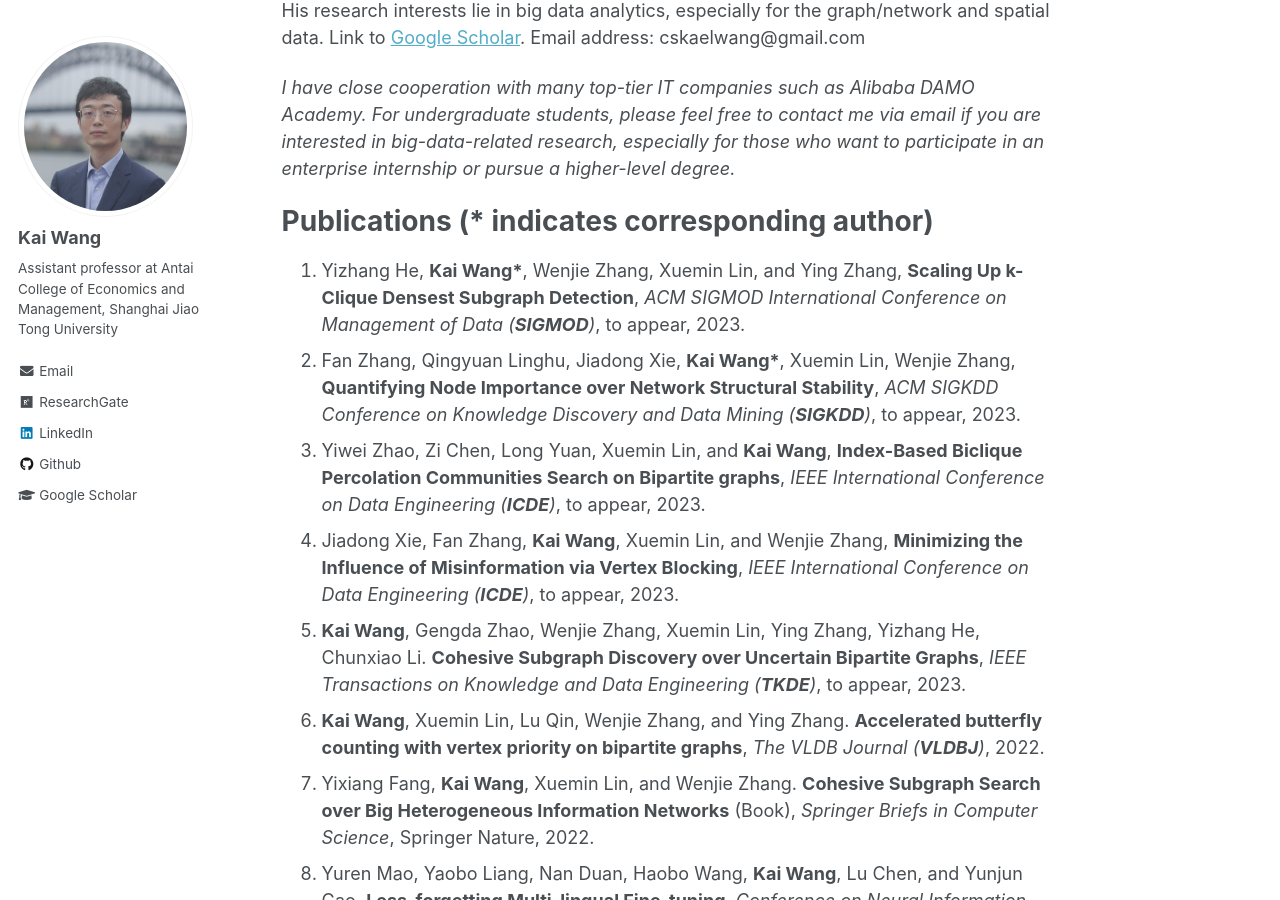
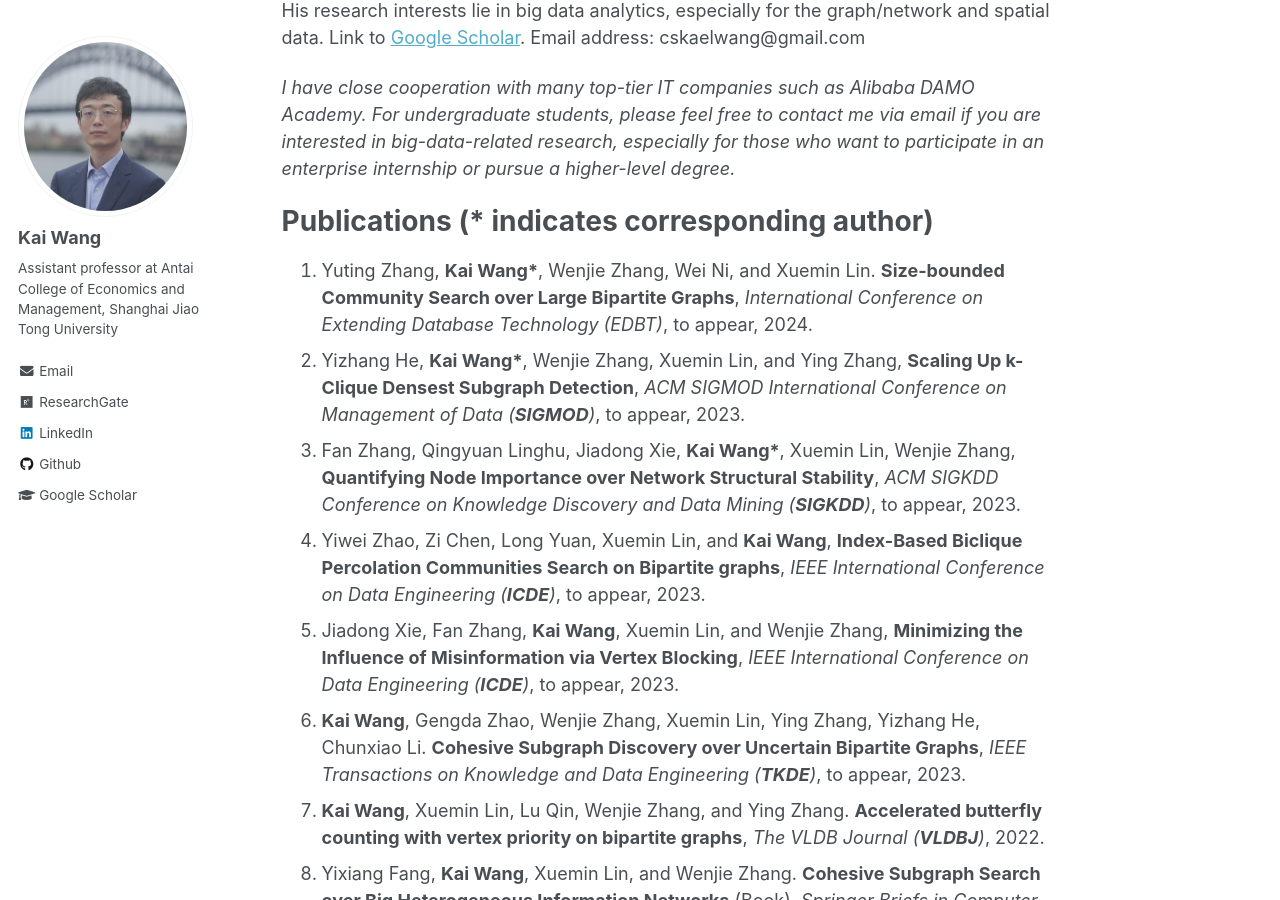
Before and after one commit to cs-kaiwang/cs-kaiwang.github.io, a Jekyll site: the page built from _pages/about.md, in a window 1280 px wide and 900 px high, scrolled down 376 px. Built offline with Jekyll 4.4.1, drawn with Linux system fonts in a browser that asks for light colours.

Commit message:
Update about.md

```diff
--- a/_pages/about.md
+++ b/_pages/about.md
@@ -16,35 +16,36 @@ His research interests lie in big data analytics, especially for the graph/netwo
 
 Publications (* indicates corresponding author)
 ======
-1. Yizhang He, **Kai Wang\***, Wenjie Zhang, Xuemin Lin, and Ying Zhang, **Scaling Up k-Clique Densest Subgraph Detection**, *ACM SIGMOD International Conference on Management of Data (**SIGMOD**)*, to appear, 2023.
-2. Fan Zhang, Qingyuan Linghu, Jiadong Xie, **Kai Wang\***, Xuemin Lin, Wenjie Zhang, **Quantifying Node Importance over Network Structural Stability**, *ACM SIGKDD Conference on Knowledge Discovery and Data Mining (**SIGKDD**)*, to appear, 2023.
-3. Yiwei Zhao, Zi Chen, Long Yuan, Xuemin Lin, and **Kai Wang**, **Index-Based Biclique Percolation Communities Search on Bipartite graphs**, *IEEE International Conference on Data Engineering (**ICDE**)*, to appear, 2023.
-4. Jiadong Xie, Fan Zhang, **Kai Wang**, Xuemin Lin, and Wenjie Zhang, **Minimizing the Influence of Misinformation via Vertex Blocking**, *IEEE International Conference on Data Engineering (**ICDE**)*, to appear, 2023.
-5. **Kai Wang**, Gengda Zhao, Wenjie Zhang, Xuemin Lin, Ying Zhang, Yizhang He, Chunxiao Li. **Cohesive Subgraph Discovery over Uncertain Bipartite Graphs**, *IEEE Transactions on Knowledge and Data Engineering (**TKDE**)*, to appear, 2023.
-6. **Kai Wang**, Xuemin Lin, Lu Qin, Wenjie Zhang, and Ying Zhang. **Accelerated butterfly counting with vertex priority on bipartite graphs**, *The VLDB Journal (**VLDBJ**)*, 2022.
-7. Yixiang Fang, **Kai Wang**, Xuemin Lin, and Wenjie Zhang. **Cohesive Subgraph Search over Big Heterogeneous Information Networks** (Book), *Springer Briefs in Computer Science*, Springer Nature, 2022.
-8. Yuren Mao, Yaobo Liang, Nan Duan, Haobo Wang, **Kai Wang**, Lu Chen, and Yunjun Gao, **Less-forgetting Multi-lingual Fine-tuning**, *Conference on Neural Information Processing Systems (**NeurIPS**)*, to appear, 2022.
-9. **Kai Wang**, Wenjie Zhang, Xuemin Lin, Lu Qin, and Alexander Zhou. **Efficient Personalized Maximum Biclique Search**, *IEEE International Conference on Data Engineering (**ICDE**)*, pages 498-511, 2022.
-10. **Kai Wang**, Wenjie Zhang, Xuemin Lin, Ying Zhang, and Shunyang Li. **Discovering Hierarchy of Bipartite Graphs with Cohesive Subgraphs**, *IEEE International Conference on Data Engineering (**ICDE**)*, pages 2291-2305, 2022.
-11. Gengda Zhao, **Kai Wang\***, Wenjie Zhang, Xuemin Lin, Ying Zhang, and Yizhang He. **Efficient Computation of Cohesive Subgraphs in Uncertain Bipartite Graphs**, *IEEE International Conference on Data Engineering (**ICDE**)*, pages 2333-2345, 2022.
-12. Yizhang He, **Kai Wang\***, Wenjie Zhang, Xuemin Lin, and Ying Zhang. **Efficient Reinforcement of Bipartite Networks at Billion Scale**, *IEEE International Conference on Data Engineering (**ICDE**)*, pages 446-458, 2022.
-13. **Kai Wang**, Wenjie Zhang, Ying Zhang, Lu Qin, and Yuting Zhang. **Discovering Significant Communities on Bipartite Graphs: An Index-based Approach**, *IEEE Transactions on Knowledge and Data Engineering (**TKDE**)*, 2021.
-14. Yuting Zhang, **Kai Wang\***, Wenjie Zhang, Xuemin Lin, and Ying Zhang. **Pareto-Optimal Community Search on Large Bipartite Graphs**, *The Conference on Information and Knowledge Management (CIKM)*, pages 2647-2656, 2021.
-15. **Kai Wang**, Yiheng Hu, Xuemin Lin, Wenjie Zhang, Lu Qin, and Ying Zhang. **CohBGA: A Cohesive Structure Based Bipartite Graph Analytics System** (Demo), *The Conference on Information and Knowledge Management (CIKM)*, pages 4799-4803, 2021.
-16. Xiaoshuang Chen, **Kai Wang\***, Xuemin Lin, Wenjie Zhang, Lu Qin, and Ying Zhang. **Efficiently Answering Reachability and Path Queries on Temporal Bipartite Graphs**, *International Conference on Very Large Data Bases (**VLDB**)*, 14(10): 1845-1858, 2021.
-17. Yixiang Fang, **Kai Wang**, Xuemin Lin, and Wenjie Zhang. **Cohesive Subgraph Search over Big Heterogeneous Information Networks: Applications, Challenges, and Solutions** (Tutorial), *ACM SIGMOD International Conference on Management of Data (**SIGMOD**)*, pages 2829-2838, 2021.
-18. **Kai Wang**, Xuemin Lin, Lu Qin, Wenjie Zhang, and Ying Zhang. **Towards Efficient Solutions of Bitruss Decomposition for Large-scale Bipartite Graphs**, *The VLDB Journal (**VLDBJ**)*, 31(2): 203-226, 2021.
-19. Yizhang He, **Kai Wang\***, Wenjie Zhang, Xuemin Lin, and Ying Zhang. **Exploring Cohesive Subgraphs with Vertex Engagement and Tie Strength in Bipartite Graphs**, *Information Sciences*, 572: 277-296, 2021.
-20. Fan Zhang, Jiadong Xie, **Kai Wang**, Shiyu Yang, Yu Jiang. **Discovering Key Users for Defending Network Structural Stability**, *World Wide Web*, 25(2): 679-701, 2021.
-21. Bo Tang, Man Lung Yiu, Kyriakos Mouratidis, Jiahao Zhang, and **Kai Wang**. **On Discovering Motifs and Frequent Patterns in Spatial Trajectories with Discrete Frechet Distance**, *GeoInformatica*, 26(1): 29-66, 2021.
-22. **Kai Wang**, Wenjie Zhang, Xuemin Lin, Ying Zhang, Lu Qin, and Yuting Zhang. **Efficient and Effective Community Search on Large-scale Bipartite Graphs**, *IEEE International Conference on Data Engineering (**ICDE**)*, pages 85-96, 2021.
-23. **Kai Wang**, Shuting Wang, Xin Cao, and Lu Qin. **Efficient Radius-bounded Community Search in Geo-social Networks**, *IEEE Transactions on Knowledge and Data Engineering (**TKDE**)*, 34(9): 4186-4200, 2020.
-24. Maryam Ghafouri, **Kai Wang\***, Fan Zhang, Ying Zhang, and Xuemin Lin. **Efficient Graph Hierarchical Decomposition With User Engagement And Tie Strength**, *International Conference on Database Systems for Advanced Applications (DASFAA)*, pages 448-465, 2020.
-25. **Kai Wang**, Xuemin Lin, Lu Qin, Wenjie Zhang, and Ying Zhang. **Efficient Bitruss Decomposition for Large-scale Bipartite Graphs**, *IEEE International Conference on Data Engineering (**ICDE**)*, pages 661-672, 2020.
-26. **Kai Wang**, Xuemin Lin, Lu Qin, Wenjie Zhang, and Ying Zhang. **Vertex Priority Based Butterfly Counting for Large-scale Bipartite Networks**, *International Conference on Very Large Data Bases (**VLDB**)*, 12(10): 1139-1152, 2019.
-27. **Kai Wang**, Xin Cao, Xuemin Lin, Wenjie Zhang, and Lu Qin. **Efficient Computing of Radius-bounded k-cores**, *IEEE International Conference on Data Engineering (**ICDE**)*, pages 233-244, 2018.
-28. Bo Tang, Man Lung Yiu, Kyriakos Mouratidis, and **Kai Wang**. **Efficient Motif Discovery in Spatial Trajectories using Discrete Fréchet Distance**, *International Conference on Extending Database Technology (EDBT)*, pages 378-389, 2017.
-29. Lu Chen, Yunjun Gao, **Kai Wang**, Christian S Jensen, and Gang Chen. **Answering Why-not Questions on Metric Probabilistic Range Queries**, *IEEE International Conference on Data Engineering (**ICDE**)*, pages 767-778, 2016.
+1. Yuting Zhang, **Kai Wang\***, Wenjie Zhang, Wei Ni, and Xuemin Lin. **Size-bounded Community Search over Large Bipartite Graphs**, *International Conference on Extending Database Technology (EDBT)*, to appear, 2024.
+2. Yizhang He, **Kai Wang\***, Wenjie Zhang, Xuemin Lin, and Ying Zhang, **Scaling Up k-Clique Densest Subgraph Detection**, *ACM SIGMOD International Conference on Management of Data (**SIGMOD**)*, to appear, 2023.
+3. Fan Zhang, Qingyuan Linghu, Jiadong Xie, **Kai Wang\***, Xuemin Lin, Wenjie Zhang, **Quantifying Node Importance over Network Structural Stability**, *ACM SIGKDD Conference on Knowledge Discovery and Data Mining (**SIGKDD**)*, to appear, 2023.
+4. Yiwei Zhao, Zi Chen, Long Yuan, Xuemin Lin, and **Kai Wang**, **Index-Based Biclique Percolation Communities Search on Bipartite graphs**, *IEEE International Conference on Data Engineering (**ICDE**)*, to appear, 2023.
+5. Jiadong Xie, Fan Zhang, **Kai Wang**, Xuemin Lin, and Wenjie Zhang, **Minimizing the Influence of Misinformation via Vertex Blocking**, *IEEE International Conference on Data Engineering (**ICDE**)*, to appear, 2023.
+6. **Kai Wang**, Gengda Zhao, Wenjie Zhang, Xuemin Lin, Ying Zhang, Yizhang He, Chunxiao Li. **Cohesive Subgraph Discovery over Uncertain Bipartite Graphs**, *IEEE Transactions on Knowledge and Data Engineering (**TKDE**)*, to appear, 2023.
+7. **Kai Wang**, Xuemin Lin, Lu Qin, Wenjie Zhang, and Ying Zhang. **Accelerated butterfly counting with vertex priority on bipartite graphs**, *The VLDB Journal (**VLDBJ**)*, 2022.
+8. Yixiang Fang, **Kai Wang**, Xuemin Lin, and Wenjie Zhang. **Cohesive Subgraph Search over Big Heterogeneous Information Networks** (Book), *Springer Briefs in Computer Science*, Springer Nature, 2022.
+9. Yuren Mao, Yaobo Liang, Nan Duan, Haobo Wang, **Kai Wang**, Lu Chen, and Yunjun Gao, **Less-forgetting Multi-lingual Fine-tuning**, *Conference on Neural Information Processing Systems (**NeurIPS**)*, to appear, 2022.
+10. **Kai Wang**, Wenjie Zhang, Xuemin Lin, Lu Qin, and Alexander Zhou. **Efficient Personalized Maximum Biclique Search**, *IEEE International Conference on Data Engineering (**ICDE**)*, pages 498-511, 2022.
+11. **Kai Wang**, Wenjie Zhang, Xuemin Lin, Ying Zhang, and Shunyang Li. **Discovering Hierarchy of Bipartite Graphs with Cohesive Subgraphs**, *IEEE International Conference on Data Engineering (**ICDE**)*, pages 2291-2305, 2022.
+12. Gengda Zhao, **Kai Wang\***, Wenjie Zhang, Xuemin Lin, Ying Zhang, and Yizhang He. **Efficient Computation of Cohesive Subgraphs in Uncertain Bipartite Graphs**, *IEEE International Conference on Data Engineering (**ICDE**)*, pages 2333-2345, 2022.
+13. Yizhang He, **Kai Wang\***, Wenjie Zhang, Xuemin Lin, and Ying Zhang. **Efficient Reinforcement of Bipartite Networks at Billion Scale**, *IEEE International Conference on Data Engineering (**ICDE**)*, pages 446-458, 2022.
+14. **Kai Wang**, Wenjie Zhang, Ying Zhang, Lu Qin, and Yuting Zhang. **Discovering Significant Communities on Bipartite Graphs: An Index-based Approach**, *IEEE Transactions on Knowledge and Data Engineering (**TKDE**)*, 2021.
+15. Yuting Zhang, **Kai Wang\***, Wenjie Zhang, Xuemin Lin, and Ying Zhang. **Pareto-Optimal Community Search on Large Bipartite Graphs**, *The Conference on Information and Knowledge Management (CIKM)*, pages 2647-2656, 2021.
+16. **Kai Wang**, Yiheng Hu, Xuemin Lin, Wenjie Zhang, Lu Qin, and Ying Zhang. **CohBGA: A Cohesive Structure Based Bipartite Graph Analytics System** (Demo), *The Conference on Information and Knowledge Management (CIKM)*, pages 4799-4803, 2021.
+17. Xiaoshuang Chen, **Kai Wang\***, Xuemin Lin, Wenjie Zhang, Lu Qin, and Ying Zhang. **Efficiently Answering Reachability and Path Queries on Temporal Bipartite Graphs**, *International Conference on Very Large Data Bases (**VLDB**)*, 14(10): 1845-1858, 2021.
+18. Yixiang Fang, **Kai Wang**, Xuemin Lin, and Wenjie Zhang. **Cohesive Subgraph Search over Big Heterogeneous Information Networks: Applications, Challenges, and Solutions** (Tutorial), *ACM SIGMOD International Conference on Management of Data (**SIGMOD**)*, pages 2829-2838, 2021.
+19. **Kai Wang**, Xuemin Lin, Lu Qin, Wenjie Zhang, and Ying Zhang. **Towards Efficient Solutions of Bitruss Decomposition for Large-scale Bipartite Graphs**, *The VLDB Journal (**VLDBJ**)*, 31(2): 203-226, 2021.
+20. Yizhang He, **Kai Wang\***, Wenjie Zhang, Xuemin Lin, and Ying Zhang. **Exploring Cohesive Subgraphs with Vertex Engagement and Tie Strength in Bipartite Graphs**, *Information Sciences*, 572: 277-296, 2021.
+21. Fan Zhang, Jiadong Xie, **Kai Wang**, Shiyu Yang, Yu Jiang. **Discovering Key Users for Defending Network Structural Stability**, *World Wide Web*, 25(2): 679-701, 2021.
+22. Bo Tang, Man Lung Yiu, Kyriakos Mouratidis, Jiahao Zhang, and **Kai Wang**. **On Discovering Motifs and Frequent Patterns in Spatial Trajectories with Discrete Frechet Distance**, *GeoInformatica*, 26(1): 29-66, 2021.
+23. **Kai Wang**, Wenjie Zhang, Xuemin Lin, Ying Zhang, Lu Qin, and Yuting Zhang. **Efficient and Effective Community Search on Large-scale Bipartite Graphs**, *IEEE International Conference on Data Engineering (**ICDE**)*, pages 85-96, 2021.
+24. **Kai Wang**, Shuting Wang, Xin Cao, and Lu Qin. **Efficient Radius-bounded Community Search in Geo-social Networks**, *IEEE Transactions on Knowledge and Data Engineering (**TKDE**)*, 34(9): 4186-4200, 2020.
+25. Maryam Ghafouri, **Kai Wang\***, Fan Zhang, Ying Zhang, and Xuemin Lin. **Efficient Graph Hierarchical Decomposition With User Engagement And Tie Strength**, *International Conference on Database Systems for Advanced Applications (DASFAA)*, pages 448-465, 2020.
+26. **Kai Wang**, Xuemin Lin, Lu Qin, Wenjie Zhang, and Ying Zhang. **Efficient Bitruss Decomposition for Large-scale Bipartite Graphs**, *IEEE International Conference on Data Engineering (**ICDE**)*, pages 661-672, 2020.
+27. **Kai Wang**, Xuemin Lin, Lu Qin, Wenjie Zhang, and Ying Zhang. **Vertex Priority Based Butterfly Counting for Large-scale Bipartite Networks**, *International Conference on Very Large Data Bases (**VLDB**)*, 12(10): 1139-1152, 2019.
+28. **Kai Wang**, Xin Cao, Xuemin Lin, Wenjie Zhang, and Lu Qin. **Efficient Computing of Radius-bounded k-cores**, *IEEE International Conference on Data Engineering (**ICDE**)*, pages 233-244, 2018.
+29. Bo Tang, Man Lung Yiu, Kyriakos Mouratidis, and **Kai Wang**. **Efficient Motif Discovery in Spatial Trajectories using Discrete Fréchet Distance**, *International Conference on Extending Database Technology (EDBT)*, pages 378-389, 2017.
+30. Lu Chen, Yunjun Gao, **Kai Wang**, Christian S Jensen, and Gang Chen. **Answering Why-not Questions on Metric Probabilistic Range Queries**, *IEEE International Conference on Data Engineering (**ICDE**)*, pages 767-778, 2016.
 
 
 Talks
```
